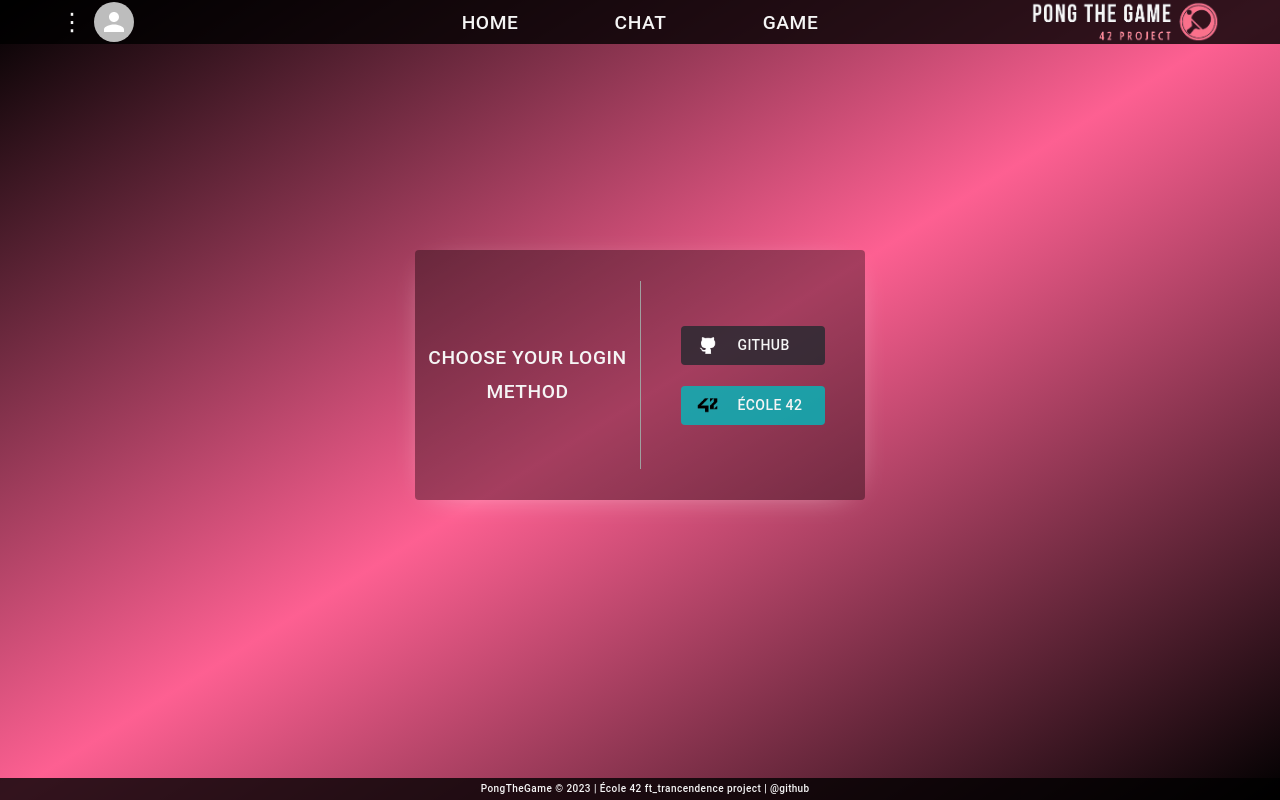
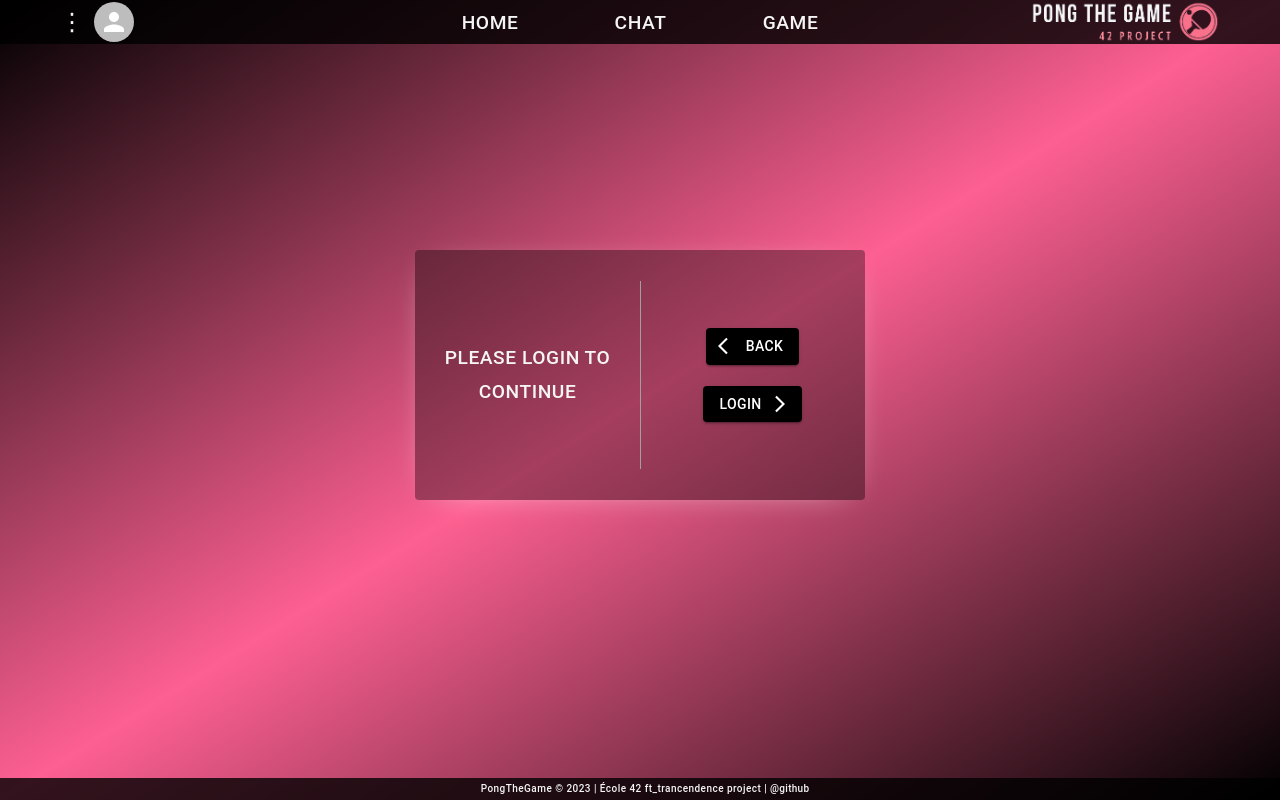
Before and after one commit to jesuisstan/PongTheGame, a React (Create React App) app in the folder frontend/: page /profile in a window 1280 px wide. Built offline with nearby package versions, Linux system fonts and the light colour scheme; no server answers.

Commit message:
loading spinner added

```diff
--- a/frontend/src/App.tsx
+++ b/frontend/src/App.tsx
@@ -12,6 +12,7 @@ import Chat from './components/chat/Chat';
 import Game from './components/game/Game';
 import History from './components/pages/History';
 import NotFound from './components/pages/NotFound';
+import PleaseLogin from './components/pages/PleaseLogin';
 import backendAPI from './api/axios-instance';
 import './App.css';
 
@@ -29,7 +30,7 @@ function App() {
     provider: '',
     role: '',
     totpSecret: null,
-    username: '',
+    username: ''
   });
 
   useEffect(() => {
@@ -69,7 +70,7 @@ function App() {
                 <Route path="history" element={<History />} />
                 <Route
                   path="profile"
-                  element={user.provider ? <Profile /> : <Login />}
+                  element={user.provider ? <Profile /> : <PleaseLogin />}
                 />
                 <Route path="*" element={<NotFound />} />
               </Route>
--- a/frontend/src/components/pages/Pages.module.css
+++ b/frontend/src/components/pages/Pages.module.css
@@ -19,7 +19,7 @@
   justify-content: center;
 }
 
-.loader {
+.loadSpinner {
   height: calc(100vh - 50px);
   align-self: center;
   display: flex;
--- a/frontend/src/components/pages/PleaseLogin.tsx
+++ b/frontend/src/components/pages/PleaseLogin.tsx
@@ -18,7 +18,7 @@ const PleaseLogin = () => {
   }, []);
 
   return loading ? (
-    <div className={styles.loader}>
+    <div className={styles.loadSpinner}>
       <p>loading...</p>
       <BarLoader
         color="black"
```
